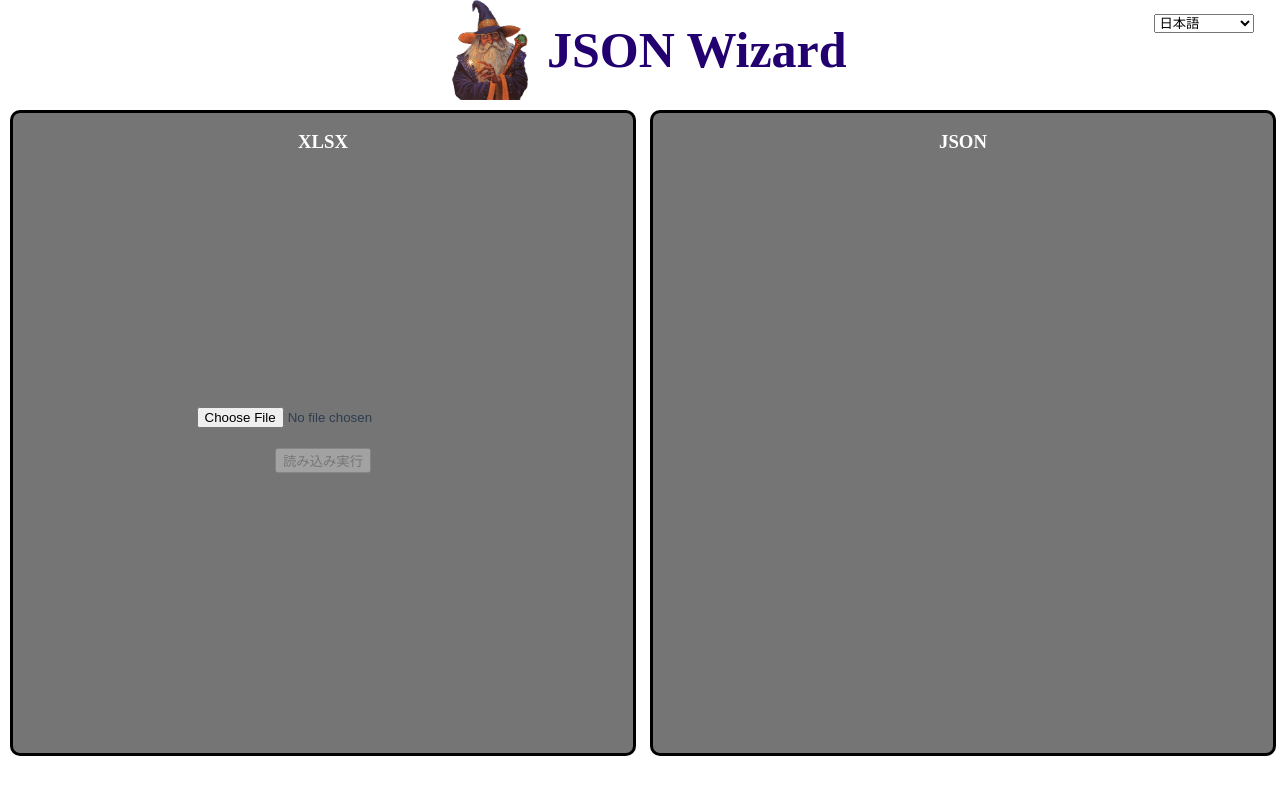
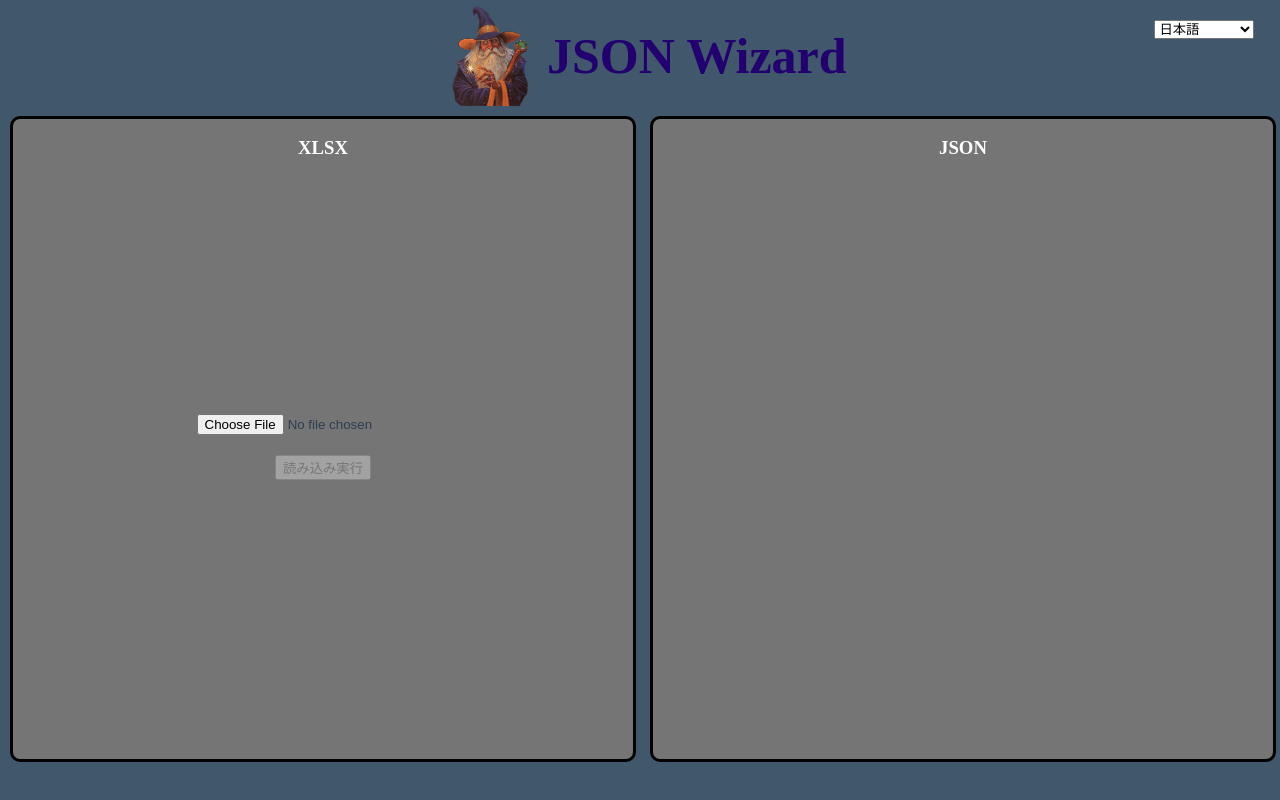
Before and after one commit to whopper1962/json-wizard-demo, a Vue app: page / in a window 1280 px wide. Built offline with nearby package versions, Linux system fonts and the light colour scheme.

Commit message:
fix base color

```diff
--- a/src/App.vue
+++ b/src/App.vue
@@ -13,6 +13,10 @@
   color: #2c3e50;
   line-height: 120%;
   /* background-color: #2c3e50; */
+}
+html {
+  height: 100vh;
+  background-color: #41576c;
 }
 body {
   padding: 0;
--- a/src/views/HomeView.vue
+++ b/src/views/HomeView.vue
@@ -105,6 +105,7 @@ export default {
   width: 50%;
 }
 .nav-bar {
+  margin-top: 0.5%;
   display: flex;
   justify-content: center;
   position: relative;
```
